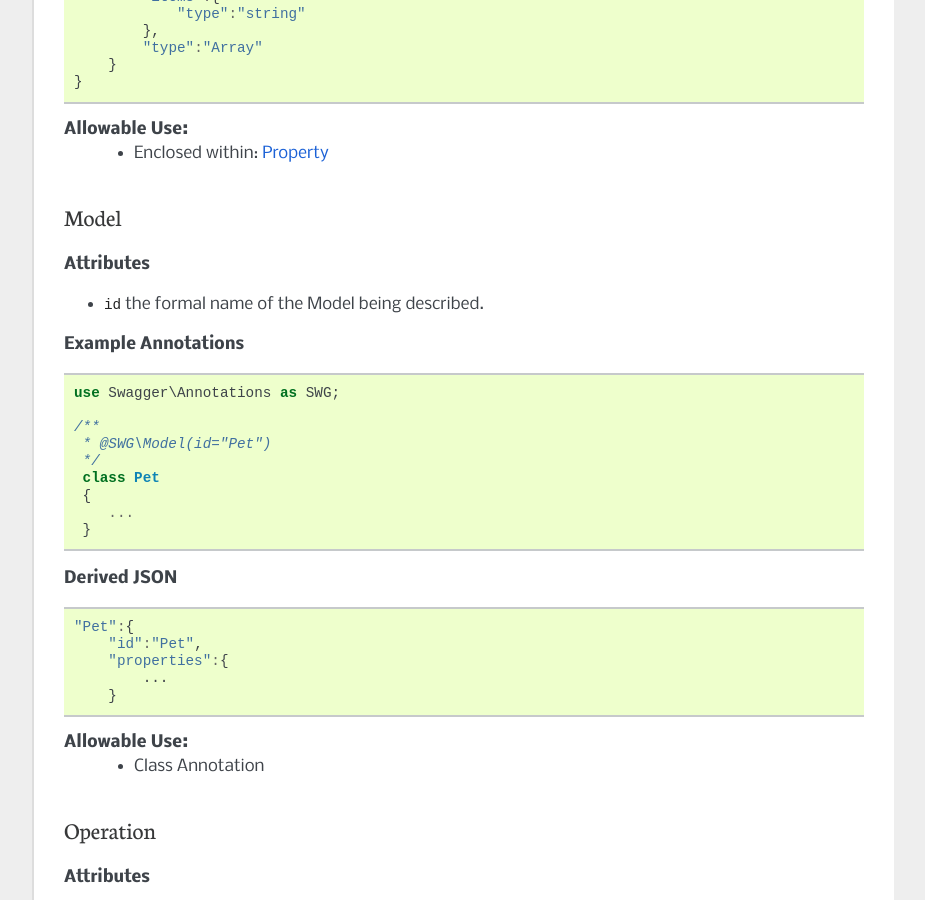
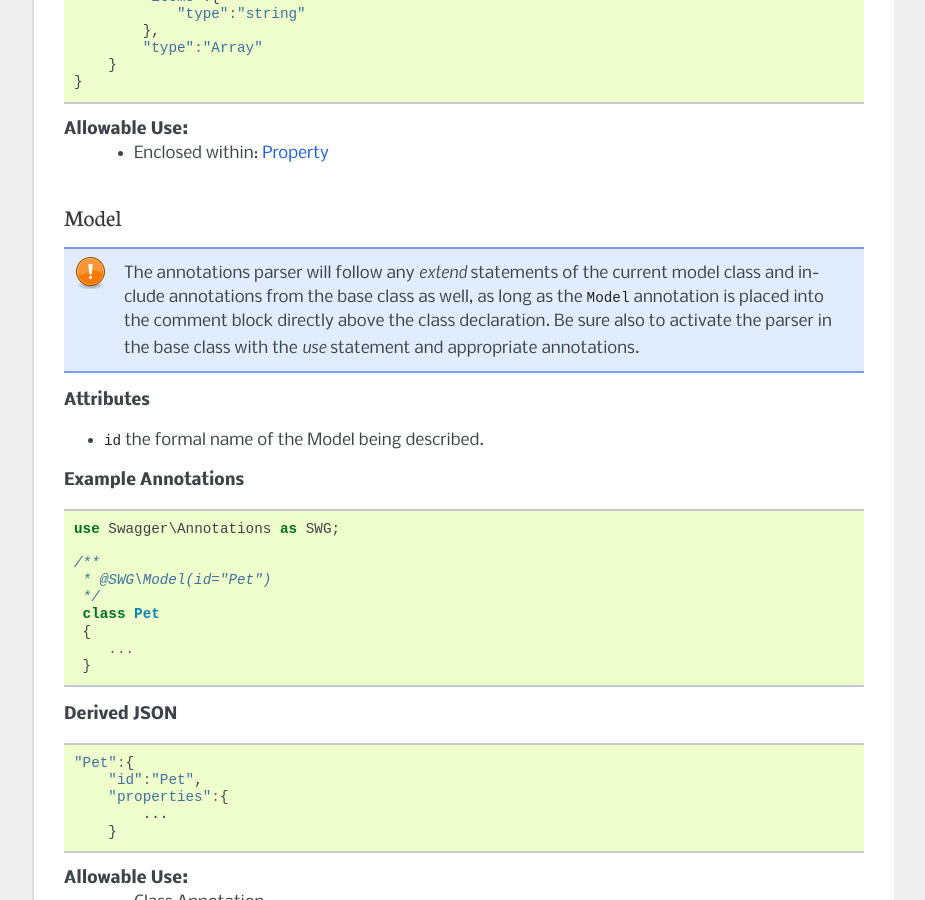
Before and after one commit to zircote/swagger-php, a Sphinx documentation site: the page built from docs/annotations.rst, in a window 1280 px wide and 900 px high, scrolled down 4938 px. Shown: the whole window, without its empty margins (198-1123 px from the left). Built offline with Sphinx 7.4.7, drawn with Linux system fonts in a browser that asks for light colours.

Commit message:
Added note for extend keyword with model classes

```diff
--- a/docs/annotations.rst
+++ b/docs/annotations.rst
@@ -279,6 +279,8 @@ Items
 Model
 ******************
 
+.. note:: The annotations parser will follow any `extend` statements of the current model class and include annotations from the base class as well, as long as the ``Model`` annotation is placed into the comment block directly above the class declaration. Be sure also to activate the parser in the base class with the `use` statement and appropriate annotations.
+
 **Attributes**
 
 - ``id`` the formal name of the Model being described.
```
